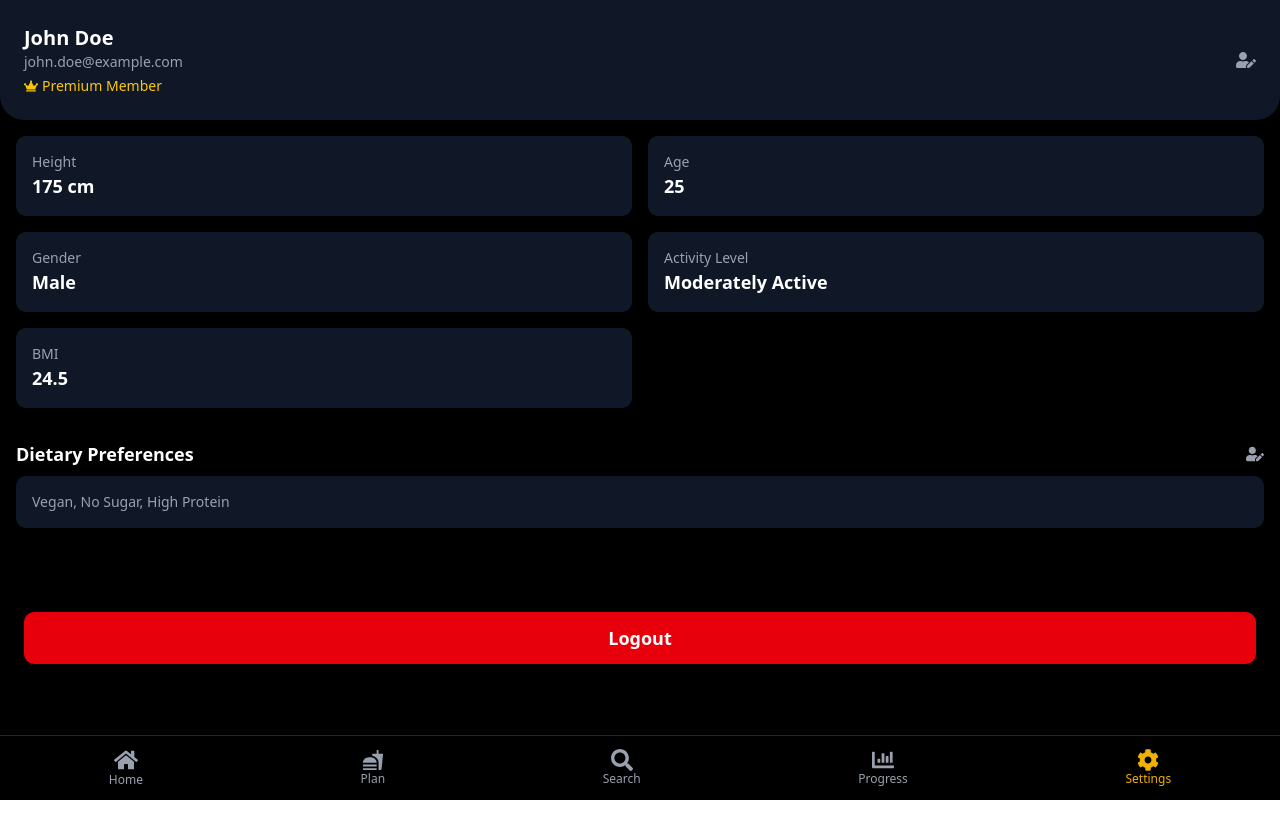
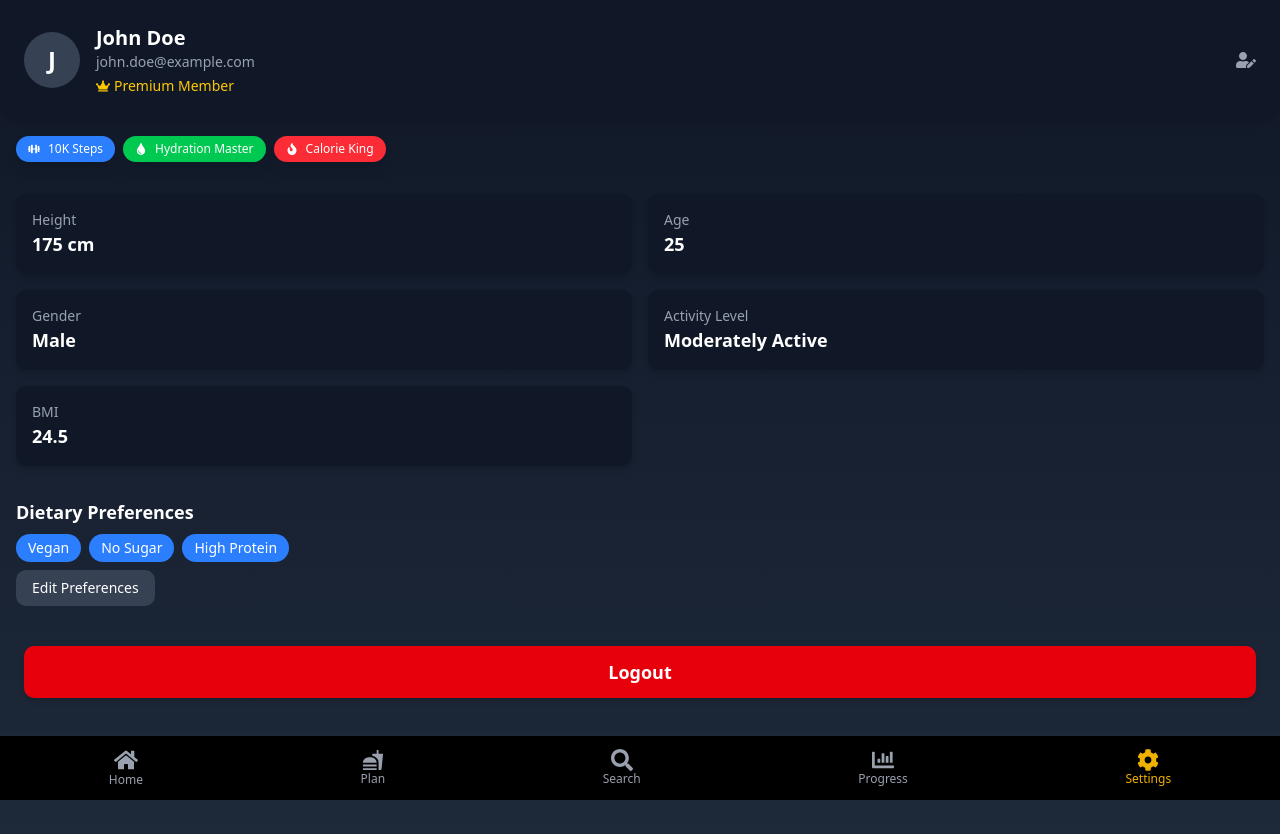
Before and after one commit to Shaaz383/fitFlow, a React (Vite) app: page /profile in a window 1280 px wide. Before the commit the page ends 800 px from the top, so only its background shows below. Built offline with nearby package versions, Linux system fonts and the light colour scheme.

Commit message:
Profile page updated

```diff
--- a/src/Pages/ProfilePage.jsx
+++ b/src/Pages/ProfilePage.jsx
@@ -1,23 +1,11 @@
 import { useState } from "react";
-import ProfileHeader from "@/customComponents/Profilepage/ProfileHeader";
-import HealthOverview from "@/customComponents/Profilepage/HealthOverview";
-import DietaryPreferences from "@/customComponents/Profilepage/DietaryPreferences";
+import { FaUserEdit, FaCrown, FaMedal, FaDumbbell, FaTint, FaFire } from "react-icons/fa";
+import BottomNavbar from "@/customComponents/BottomNavbar";
 import EditProfileModal from "@/customComponents/Profilepage/EditProfileModal";
-import EditWeightModal from "@/customComponents/Profilepage/EditWeightModal";
 import EditPreferencesModal from "@/customComponents/Profilepage/EditPreferencesModal";
-import BottomNavbar from "@/customComponents/BottomNavbar";
-import { Link } from "react-router-dom";
 
 const dietaryOptions = [
-  "Vegetarian",
-  "Vegan",
-  "High Protein",
-  "Low Carb",
-  "No Sugar",
-  "Keto",
-  "Paleo",
-  "Gluten-Free",
-  "Dairy-Free",
+  "Vegetarian", "Vegan", "High Protein", "Low Carb", "No Sugar", "Keto", "Paleo", "Gluten-Free", "Dairy-Free"
 ];
 
 const ProfilePage = () => {
@@ -26,38 +14,119 @@ const ProfilePage = () => {
   const [age, setAge] = useState(25);
   const [gender, setGender] = useState("Male");
   const [height, setHeight] = useState(175);
-  // const [weight, setWeight] = useState("78.5 kg");
-  const [bmi] = useState("24.5");
+  const [bmi, setBmi] = useState(24.5);
   const [hydration, setHydration] = useState(2.5);
   const [activityLevel, setActivityLevel] = useState("Moderately Active");
   const [preferences, setPreferences] = useState(["Vegan", "No Sugar", "High Protein"]);
   const [isEditingProfile, setIsEditingProfile] = useState(false);
-  const [isEditingWeight, setIsEditingWeight] = useState(false);
   const [isPreferenceEditing, setIsPreferenceEditing] = useState(false);
 
   return (
-    <div className="bg-black text-white min-h-screen pb-28 flex flex-col justify-between">
+    <div className="bg-gradient-to-b from-gray-900 to-gray-800 text-white min-h-screen pb-28 flex flex-col">
+      {/* Profile Header */}
+      <div className="p-6 flex items-center justify-between bg-gray-900 rounded-b-3xl shadow-md">
+        <div className="flex items-center space-x-4">
+          {/* Profile Picture */}
+          <div className="w-14 h-14 rounded-full bg-gray-700 flex items-center justify-center text-2xl font-bold">
+            {name.charAt(0)}
+          </div>
           <div>
-        <ProfileHeader
-          name={name}
-          email={email}
-          setIsEditingProfile={setIsEditingProfile}
+            <h2 className="text-xl font-bold">{name}</h2>
+            <p className="text-sm text-gray-400">{email}</p>
+            <p className="text-sm text-yellow-400 flex items-center mt-1">
+              <FaCrown className="mr-1" /> Premium Member
+            </p>
+          </div>
+        </div>
+        <FaUserEdit
+          onClick={() => setIsEditingProfile(true)}
+          className="cursor-pointer text-gray-400 text-xl"
         />
-        <HealthOverview
-          // weight={weight}
-          // setIsEditingWeight={setIsEditingWeight}
-          bmi={bmi}
-          hydration={hydration}
-          setHydration={setHydration}
-          height={height}
-          age={age}
-          gender={gender}
-          activityLevel={activityLevel}
-        />
-        <DietaryPreferences
-          preferences={preferences}
-          setIsPreferenceEditing={setIsPreferenceEditing}
-        />
+      </div>
+
+      {/* Achievement Badges */}
+      <div className="p-4 flex space-x-2 overflow-x-auto text-[12px]">
+        <div className="bg-blue-500 px-3 py-1 rounded-full text-white flex items-center space-x-2 shadow-lg">
+          <FaDumbbell /> <span>10K Steps</span>
+        </div>
+        <div className="bg-green-500 px-3 py-1 rounded-full text-white flex items-center space-x-2 shadow-lg">
+          <FaTint /> <span>Hydration Master</span>
+        </div>
+        <div className="bg-red-500 px-3 py-1 rounded-full text-white flex items-center space-x-2 shadow-lg">
+          <FaFire /> <span>Calorie King</span>
+        </div>
+      </div>
+
+      {/* Health Overview */}
+      <div className="p-4 grid grid-cols-2 gap-4">
+        {/* Height */}
+        <div className="bg-gray-900 p-4 rounded-lg shadow-md">
+          <p className="text-sm text-gray-400">Height</p>
+          <h3 className="text-lg font-semibold">{height} cm</h3>
+        </div>
+
+        {/* Age */}
+        <div className="bg-gray-900 p-4 rounded-lg shadow-md">
+          <p className="text-sm text-gray-400">Age</p>
+          <h3 className="text-lg font-semibold">{age}</h3>
+        </div>
+
+        {/* Gender */}
+        <div className="bg-gray-900 p-4 rounded-lg shadow-md">
+          <p className="text-sm text-gray-400">Gender</p>
+          <h3 className="text-lg font-semibold">{gender}</h3>
+        </div>
+
+        {/* Activity Level */}
+        <div className="bg-gray-900 p-4 rounded-lg shadow-md">
+          <p className="text-sm text-gray-400">Activity Level</p>
+          <h3 className="text-lg font-semibold">{activityLevel}</h3>
+        </div>
+
+        {/* BMI */}
+        <div className="bg-gray-900 p-4 rounded-lg shadow-md">
+          <p className="text-sm text-gray-400">BMI</p>
+          <h3 className="text-lg font-semibold">{bmi}</h3>
+        </div>
+
+        {/* Hydration Progress */}
+        {/* <div className="bg-gray-900 p-4 rounded-lg shadow-md">
+          <p className="text-sm text-gray-400">Hydration</p>
+          <h3 className="text-lg font-semibold">{hydration}L</h3>
+          <div className="w-full bg-gray-700 rounded-full h-2 mt-2">
+            <div className="bg-blue-500 h-2 rounded-full" style={{ width: `${hydration / 4 * 100}%` }}></div>
+          </div>
+        </div> */}
+      </div>
+
+      {/* Dietary Preferences */}
+      <div className="p-4">
+        <h3 className="text-lg font-semibold">Dietary Preferences</h3>
+        <div className="flex flex-wrap gap-2 mt-2">
+          {preferences.map((pref) => (
+            <span key={pref} className="bg-blue-500 text-white px-3 py-1 rounded-full text-sm">
+              {pref}
+            </span>
+          ))}
+        </div>
+        <button
+          onClick={() => setIsPreferenceEditing(true)}
+          className="mt-2 bg-gray-700 px-4 py-2 rounded-lg text-sm"
+        >
+          Edit Preferences
+        </button>
+      </div>
+
+      {/* Logout Button */}
+      <div className="p-6">
+        <button className="w-full py-3 bg-red-600 text-white text-lg font-bold rounded-lg shadow-md hover:bg-red-700 transition">
+          Logout
+        </button>
+      </div>
+
+      <BottomNavbar />
+
+      {/* Modals */}
       {isEditingProfile && (
         <EditProfileModal
           name={name}
@@ -75,40 +144,20 @@ const ProfilePage = () => {
           setIsEditingProfile={setIsEditingProfile}
         />
       )}
-        {isEditingWeight && (
-          <EditWeightModal
-            weight={weight}
-            setWeight={setWeight}
-            setIsEditingWeight={setIsEditingWeight}
-          />
-        )}
+
       {isPreferenceEditing && (
         <EditPreferencesModal
           dietaryOptions={dietaryOptions}
           preferences={preferences}
           togglePreference={(option) =>
             setPreferences((prev) =>
-                prev.includes(option)
-                  ? prev.filter((p) => p !== option)
-                  : [...prev, option]
+              prev.includes(option) ? prev.filter((p) => p !== option) : [...prev, option]
             )
           }
           setIsPreferenceEditing={setIsPreferenceEditing}
         />
       )}
     </div>
-
-      {/* Logout Button */}
-      <div className="p-6">
-        <Link to="/login">
-          <button className="w-full py-3 bg-red-600 text-white text-lg font-bold rounded-lg shadow-md hover:bg-red-700 transition">
-            Logout
-          </button>
-        </Link>
-      </div>
-
-      <BottomNavbar />
-    </div>
   );
 };
 
```
Lines whose indentation alone changed are shown as unchanged.
